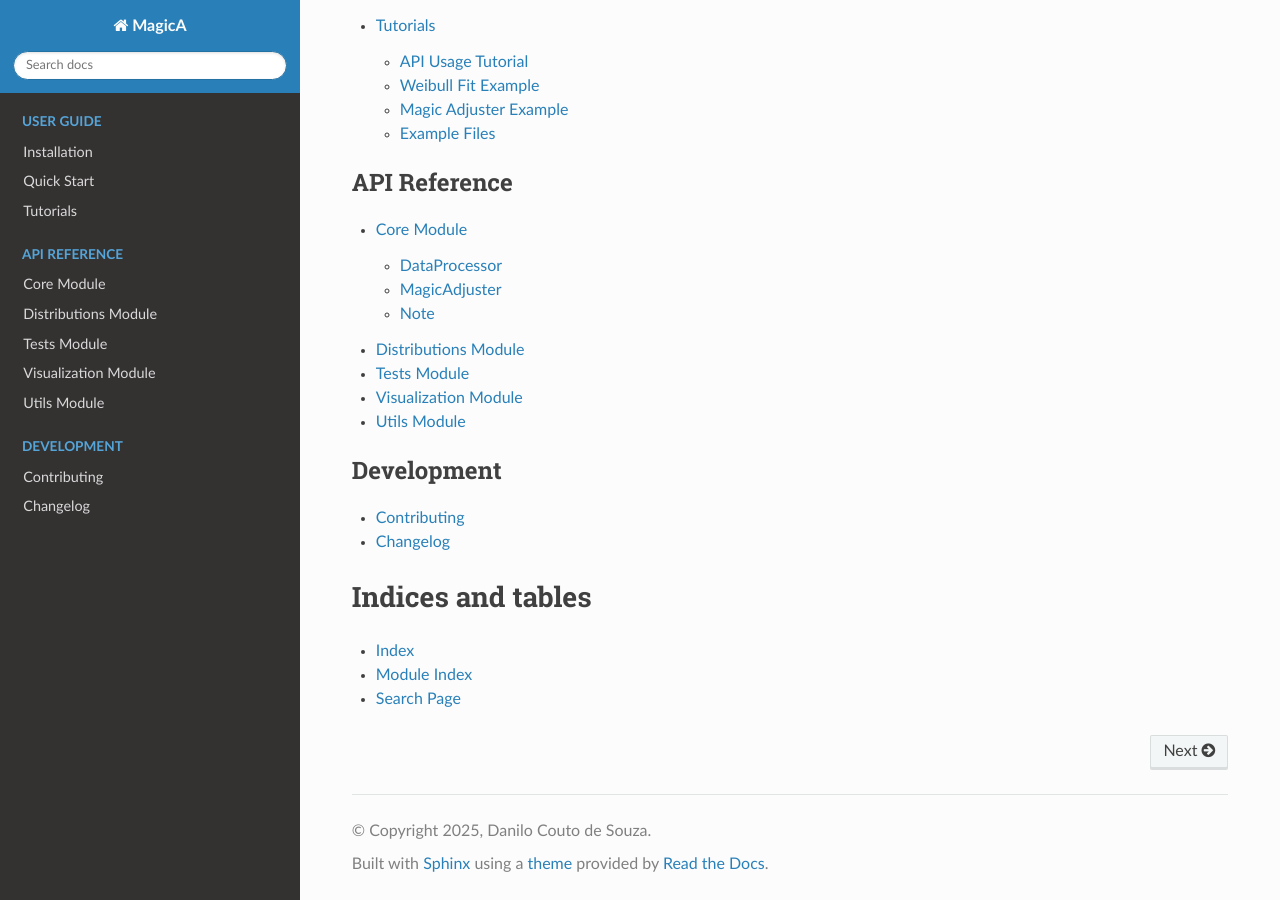
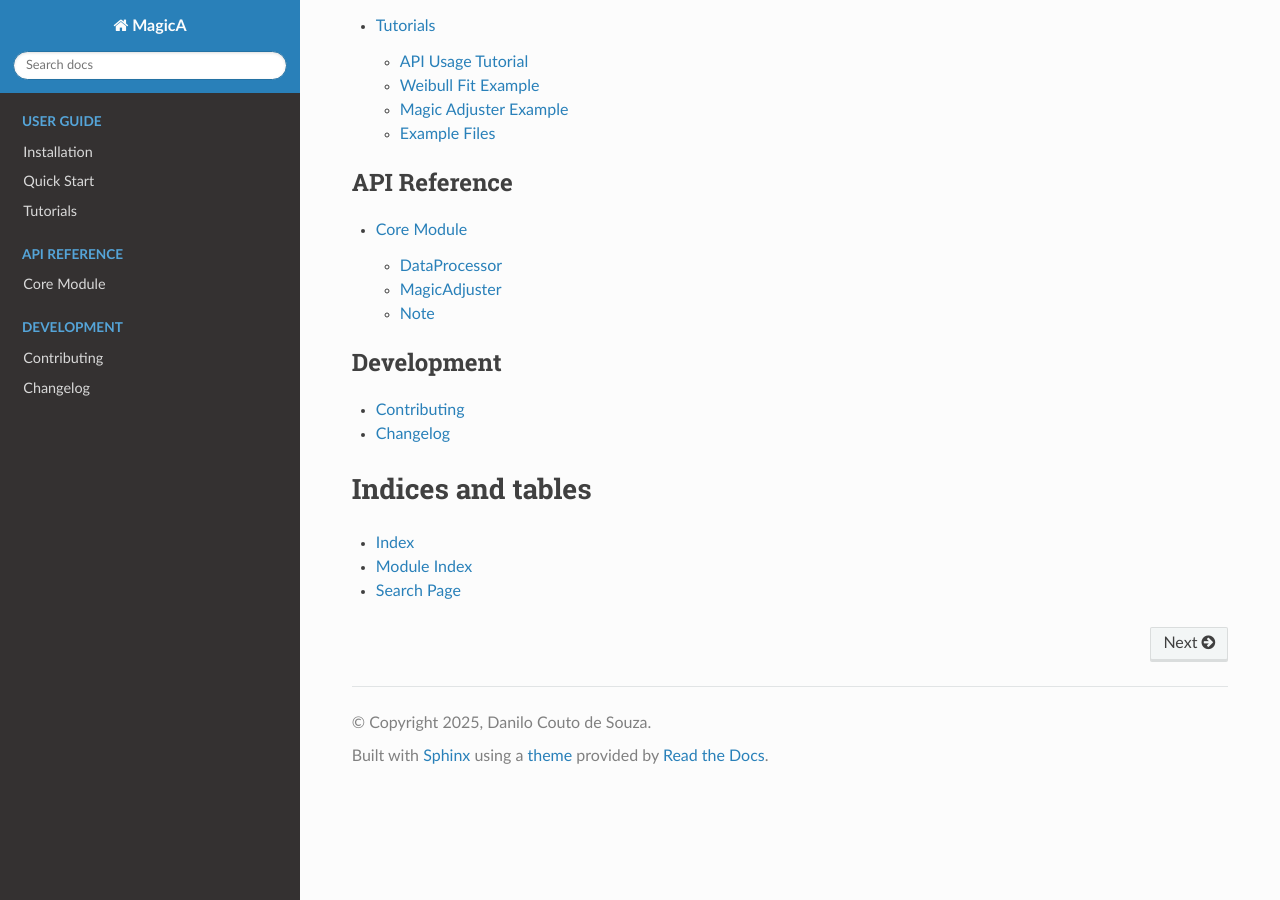
Before and after one commit to daniloceano/MagicA, a Sphinx documentation site: the page built from docs/source/index.rst, in a window 1280 px wide and 900 px high, scrolled down 1619 px. Built offline with Sphinx 7.4.7 and the Read the Docs theme 3.1.0, drawn with Linux system fonts in a browser that asks for light colours.

Commit message:
Remove deprecated API modules from documentation

```diff
--- a/docs/source/api/distributions.rst
+++ /dev/null
@@ -1,5 +0,0 @@
-Distributions Module
-====================
-
-.. note::
-   This module is planned for future development.
--- a/docs/source/api/tests.rst
+++ /dev/null
@@ -1,5 +0,0 @@
-Tests Module
-============
-
-.. note::
-   This module is planned for future development.
--- a/docs/source/api/visualization.rst
+++ /dev/null
@@ -1,5 +0,0 @@
-Visualization Module
-====================
-
-.. note::
-   This module is planned for future development.
--- a/docs/source/index.rst
+++ b/docs/source/index.rst
@@ -67,10 +67,6 @@ Contents
    :caption: API Reference
 
    api/core
-   api/distributions
-   api/tests
-   api/visualization
-   api/utils
 
 .. toctree::
    :maxdepth: 1
```
Also changed, not shown: docs/source/api/utils.rst (deleted, +0 -7 lines).
